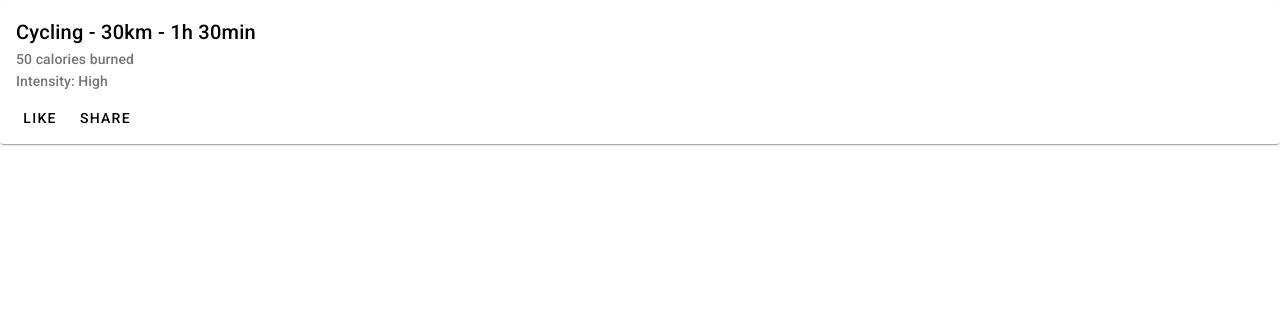
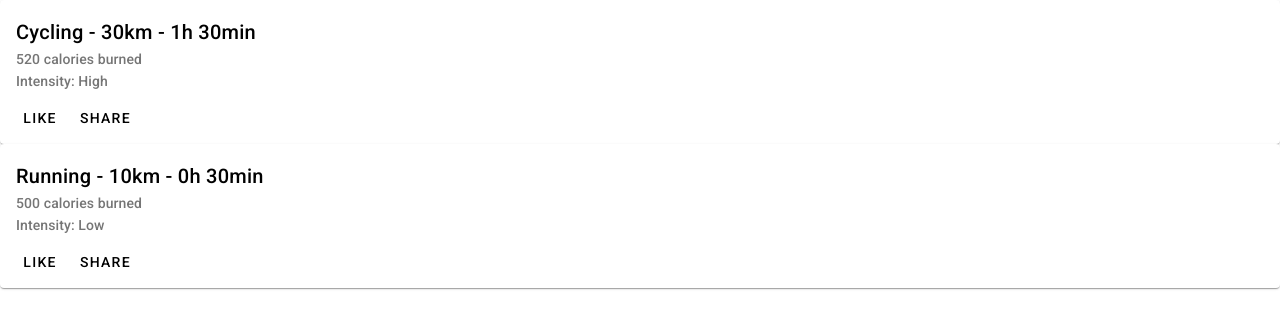
Before and after one commit to yvetal/fitness-tracker-fe, an Angular app: page / in a window 1280 px wide. Shown: the top 328 px of the page. Built offline with nearby package versions, Linux system fonts and the light colour scheme.

Commit message:
Support activity log list display #3

```diff
--- /dev/null
+++ b/src/app/activity-log-list/activity-log-list.component.html
@@ -0,0 +1,3 @@
+<div *ngFor="let activityLog of activityLogList">
+  <app-activity-log [activityLog]="activityLog"></app-activity-log>
+</div>
--- /dev/null
+++ b/src/app/activity-log-list/activity-log-list.component.ts
@@ -0,0 +1,33 @@
+import { Component } from '@angular/core';
+import { CommonModule } from '@angular/common';
+import { ActivityLogComponent } from '../activity-log/activity-log.component';
+
+@Component({
+  selector: 'app-activity-log-list',
+  standalone: true,
+  imports: [CommonModule, ActivityLogComponent],
+  templateUrl: './activity-log-list.component.html',
+  styleUrl: './activity-log-list.component.scss'
+})
+export class ActivityLogListComponent {
+  activityLogList = [{
+    "duration": {
+      "hours": 1,
+      "minutes": 30
+    },
+    "distanceInKm": 30,
+    "calories": 520,
+    "intensity": "High",
+    "type": "Cycling"
+  }, {
+    "duration": {
+      "hours": 0,
+      "minutes": 30
+    },
+    "distanceInKm": 10,
+    "calories": 500,
+    "intensity": "Low",
+    "type": "Running"
+  },
+]
+}
--- a/src/app/activity-log/activity-log.component.ts
+++ b/src/app/activity-log/activity-log.component.ts
@@ -1,4 +1,4 @@
-import { Component } from '@angular/core';
+import { Component, Input } from '@angular/core';
 import {MatCardModule} from '@angular/material/card';
 import {MatButtonModule} from '@angular/material/button';
 
@@ -10,14 +10,5 @@ import {MatButtonModule} from '@angular/material/button';
   styleUrl: './activity-log.component.scss'
 })
 export class ActivityLogComponent {
-  activityLog = {
-    "duration": {
-      "hours": 1,
-      "minutes": 30
-    },
-    "distanceInKm": 30,
-    "calories": 50,
-    "intensity": "High",
-    "type": "Cycling"
-  }
+  @Input() activityLog: any;
 }
--- a/src/app/app.component.html
+++ b/src/app/app.component.html
@@ -1 +1 @@
-<app-activity-log></app-activity-log>
+<app-activity-log-list></app-activity-log-list>
--- a/src/app/app.component.ts
+++ b/src/app/app.component.ts
@@ -1,12 +1,11 @@
 import { Component } from '@angular/core';
 import { RouterOutlet } from '@angular/router';
-import { ActivityLogComponent } from './activity-log/activity-log.component';
-
+import { ActivityLogListComponent } from './activity-log-list/activity-log-list.component';
 
 @Component({
   selector: 'app-root',
   standalone: true,
-  imports: [RouterOutlet, ActivityLogComponent],
+  imports: [RouterOutlet, ActivityLogListComponent],
   templateUrl: './app.component.html',
   styleUrl: './app.component.scss'
 })
```
Also changed, not shown: src/app/activity-log-list/activity-log-list.component.scss (added), 1 other file (tests, documents, lock files or other folders).
